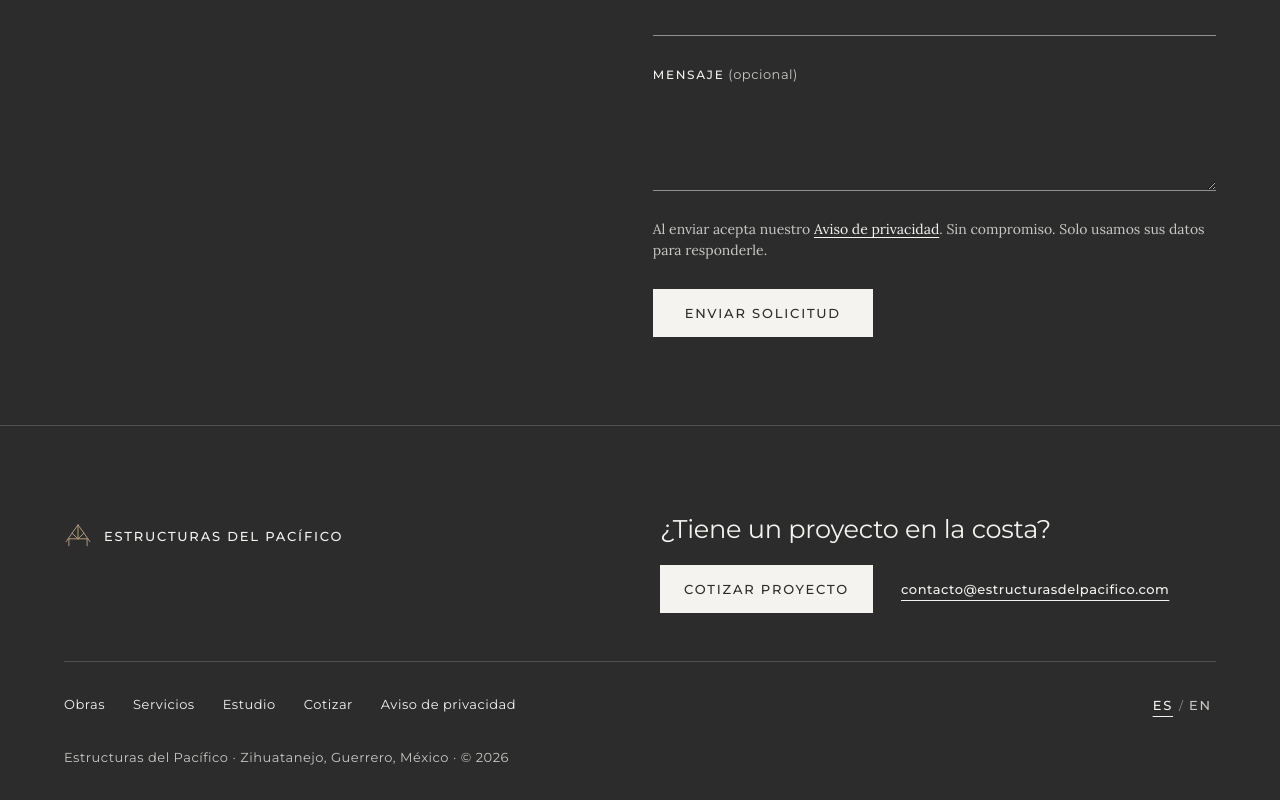
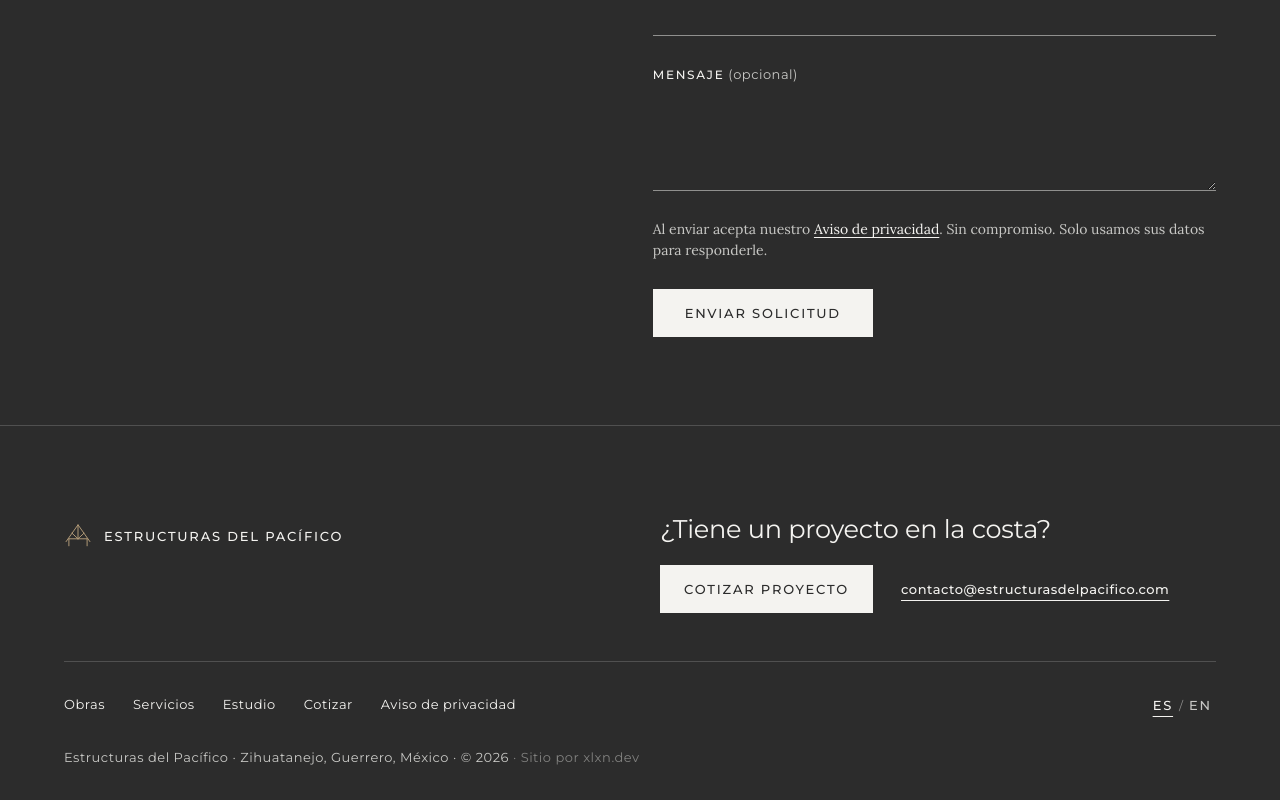
Before and after one commit to 4lxn/edp, a React (Vite) app: page / in a window 1280 px wide. Shown: the part 9525-10325 px from the top of the page. Built offline with nearby package versions, Linux system fonts and the light colour scheme.

Commit message:
Footer: subtle 'Sitio por xlxn.dev' credit
Co-Authored-By: Claude Opus 5.5 <noreply@anthropic.com>
Claude-Session: https://claude.ai/code/session_015bAdjZoXBvTEWVTrk59NbH

```diff
--- a/src/components/Footer.jsx
+++ b/src/components/Footer.jsx
@@ -31,7 +31,9 @@ export default function Footer() {
           <Link to={to('privacy')}>{t.nav.privacy}</Link>
           <LangSwitch />
         </nav>
-        <p className="ftr-legal">{t.brand} · {t.footer.address} · {t.footer.rights(__BUILD_YEAR__)}</p>
+        <p className="ftr-legal">{t.brand} · {t.footer.address} · {t.footer.rights(__BUILD_YEAR__)}
+          <span style={{ opacity: 0.55 }}> · {t.footer.credit} <a href="https://xlxn.dev" target="_blank" rel="noopener" style={{ color: 'inherit', textDecoration: 'none' }}>xlxn.dev</a></span>
+        </p>
       </div>
     </footer>
   )
--- a/src/i18n.js
+++ b/src/i18n.js
@@ -243,6 +243,7 @@ export const T = {
       closing: '¿Tiene un proyecto en la costa?',
       rights: (year) => `© ${year}`,
       address: 'Zihuatanejo, Guerrero, México',
+      credit: 'Sitio por',
     },
 
     notFound: { title: 'No encontramos esta página.', body: 'Puede que el enlace haya cambiado.', home: 'Ir al inicio' },
@@ -506,6 +507,7 @@ export const T = {
       closing: 'Have a project on the coast?',
       rights: (year) => `© ${year}`,
       address: 'Zihuatanejo, Guerrero, Mexico',
+      credit: 'Site by',
     },
 
     notFound: { title: 'We could not find this page.', body: 'The link may have changed.', home: 'Go to the home page' },
```
